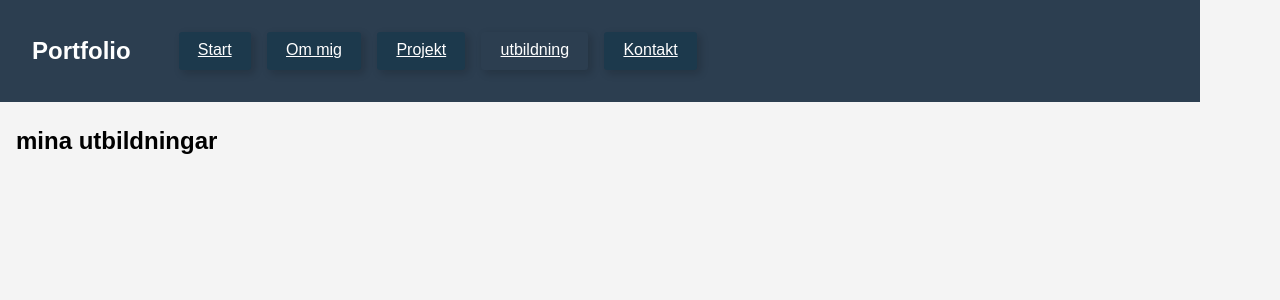
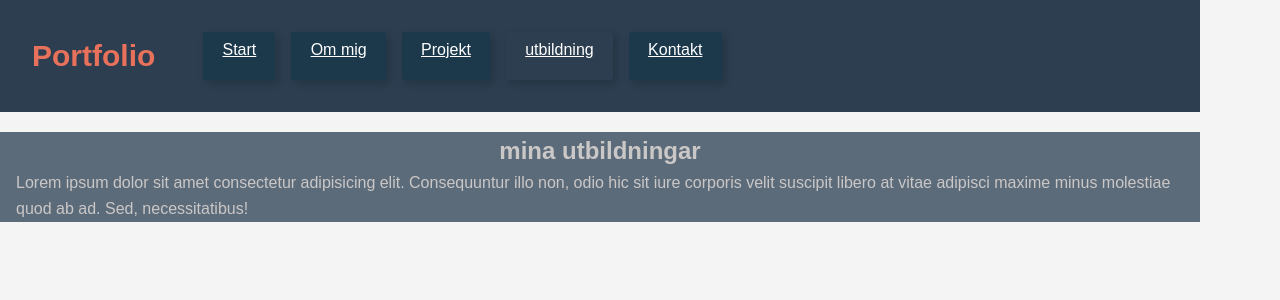
Before and after one commit to hanna-lotta/portfolio, a React (Vite) app: page /#/education in a window 1280 px wide. Shown: the top 300 px of the page. Built offline with nearby package versions, Linux system fonts and the light colour scheme.

Commit message:
css layout

```diff
--- a/src/App.css
+++ b/src/App.css
@@ -8,11 +8,14 @@ header {
 	padding: 2em;
 	margin-bottom: 20px;
 
+
 	h1 {
 		margin: 0;
-		font-size: 24px;
-		margin-right: 2em;
+		font-size: 30px;
+		margin-right: 1.6em;
+		color: rgb(232, 113, 92);
 	}
+
 
 	.links {
 		display: flex;
@@ -41,6 +44,14 @@ header {
 }
 main {
 	padding: 0 1em;
+	background-color:#5c6b7a;
+	color: rgb(202, 199, 199);
+	display: flex;
+	flex-grow: 1;
+
+	h2 {
+		text-align: center;
+	}
 }
 
 .navigation {
--- a/src/index.css
+++ b/src/index.css
@@ -22,4 +22,7 @@
 	  margin: 0;
 	  padding: 0;
 	  background-color: #f4f4f4;
+	  display: flex;
+	  flex-direction: column;
+
   }
--- a/src/pages/Education.jsx
+++ b/src/pages/Education.jsx
@@ -4,7 +4,7 @@ const Education = () => {
   return (
 	<div className="home">
 	  <h2>mina utbildningar</h2>
-	  <p></p>
+	  <p>Lorem ipsum dolor sit amet consectetur adipisicing elit. Consequuntur illo non, odio hic sit iure corporis velit suscipit libero at vitae adipisci maxime minus molestiae quod ab ad. Sed, necessitatibus!</p>
 	</div>
   )
 }
--- a/src/pages/Prodject.jsx
+++ b/src/pages/Prodject.jsx
@@ -5,6 +5,7 @@ const Prodject = () => {
 
 	  <div className="home">
 		<h2>mina projekt</h2>
+		<p>Lorem ipsum dolor sit amet, consectetur adipisicing elit. Perferendis, reprehenderit id obcaecati ex nostrum voluptatem ea error, atque quam dolorem facere eum ullam fugit, repudiandae incidunt quibusdam delectus accusamus officia!</p>
 	  </div>
 	)
   }
```
